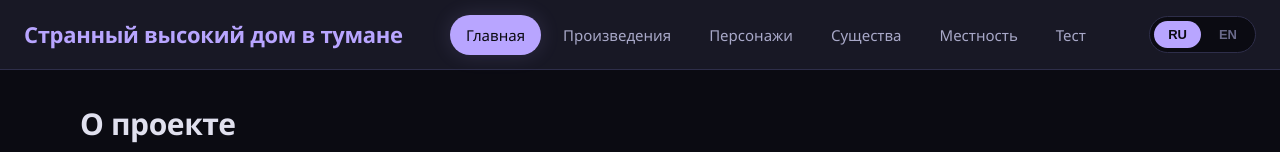
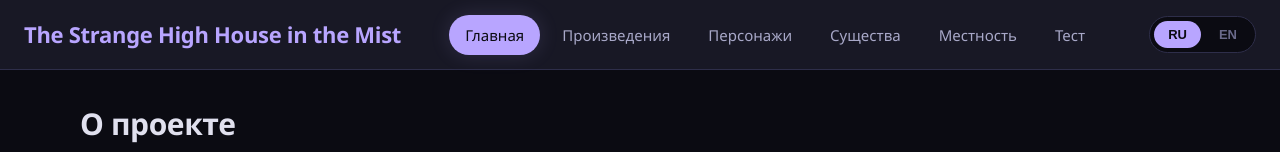
Before and after one commit to ezovaanastacia-web/thestrangehighhouseinthemist, a plain HTML site: page index.html in a window 1280 px wide. Shown: the top 152 px of the page. Drawn offline with Linux system fonts and the light colour scheme.

Commit message:
Update index.html

```diff
--- a/index.html
+++ b/index.html
@@ -514,7 +514,7 @@
             // ---------- 1. ЛОКАЛИЗАЦИЯ (i18n) ----------
             const translations = {
                 ru: {
-                    siteTitle: 'Странный высокий дом в тумане',
+                    siteTitle: 'The Strange High House in the Mist',
                     nav: {
                         home: 'Главная',
                         works: 'Произведения',
```
